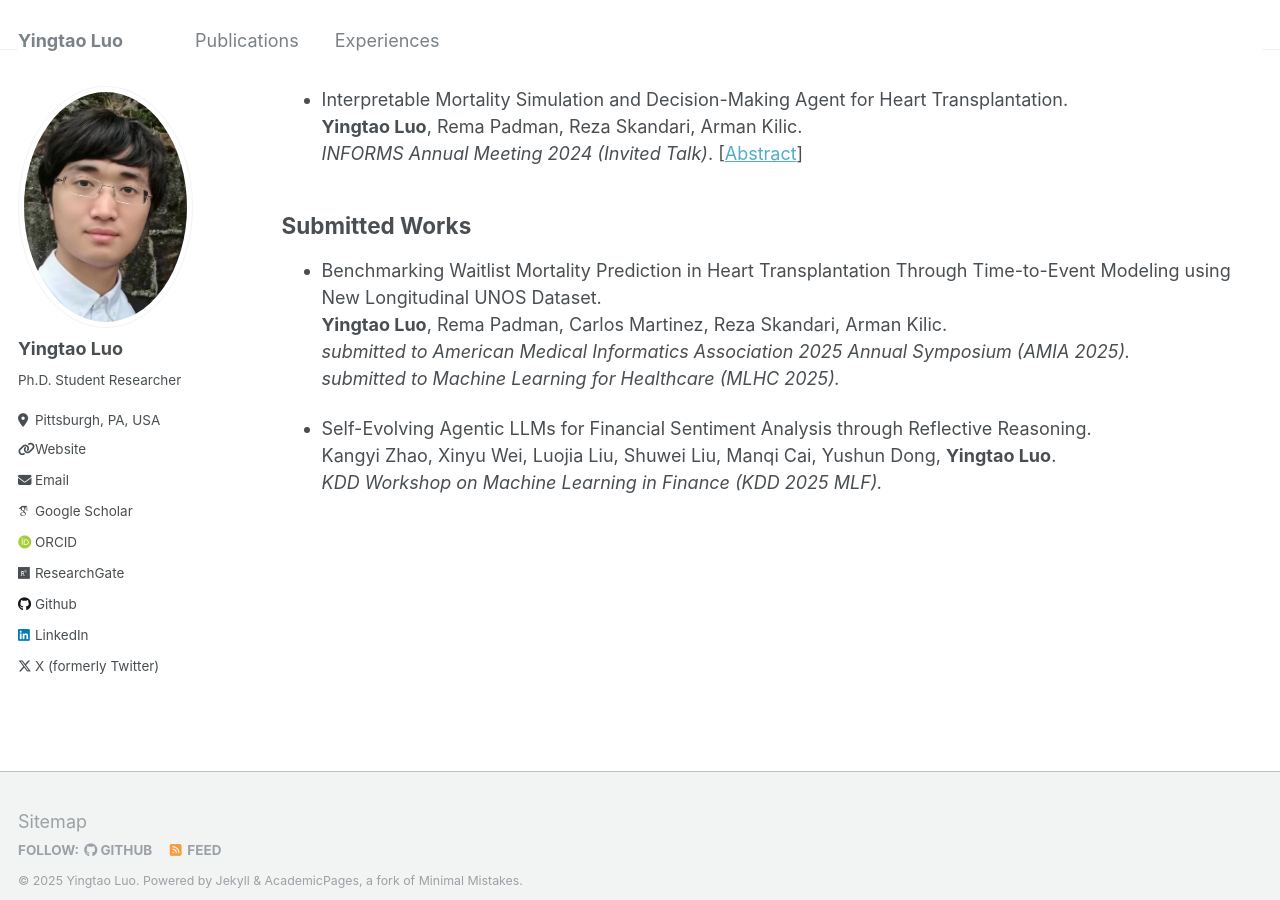
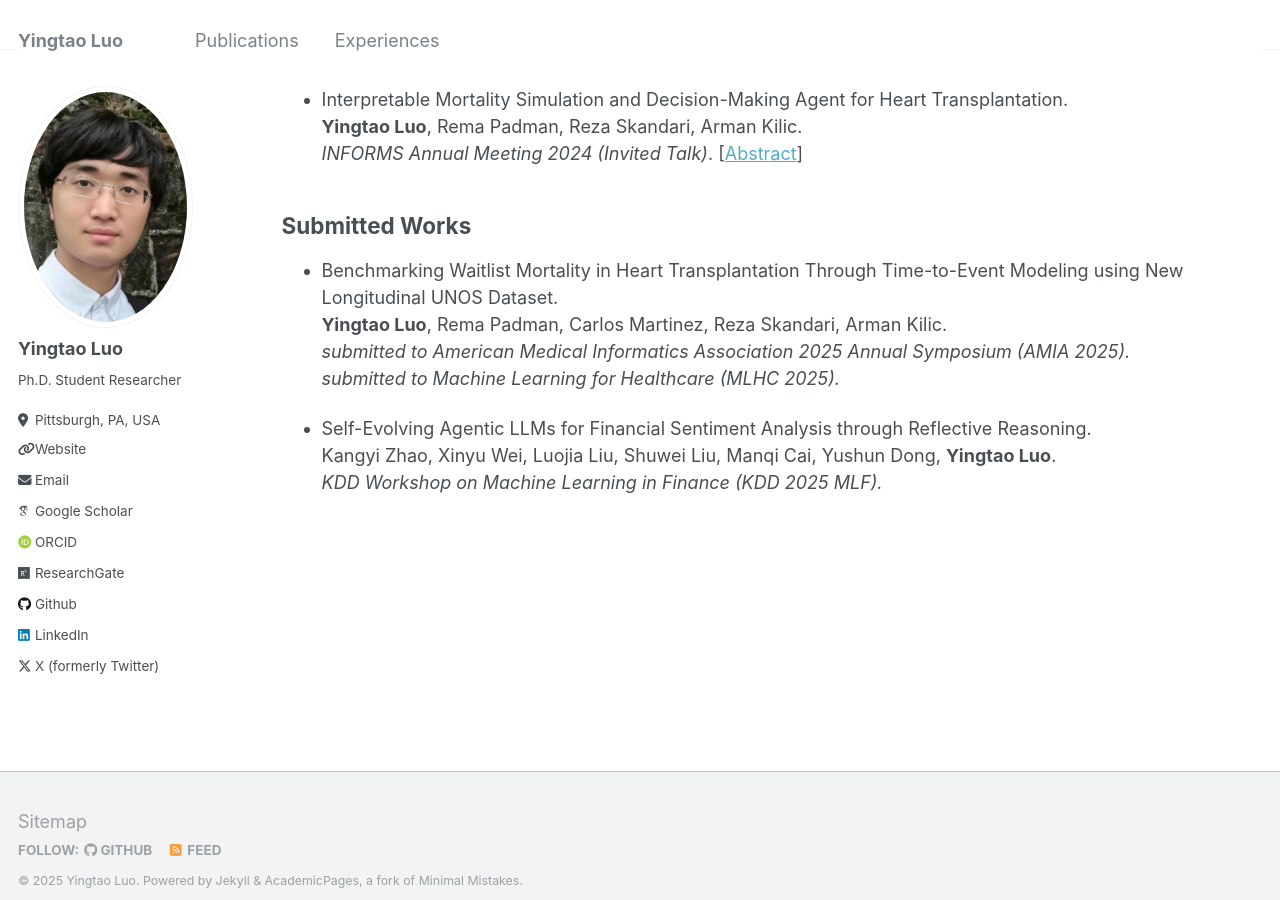
Before and after one commit to yingtaoluo/yingtaoluo.github.io, a Jekyll site: the page built from _pages/publications.md, in a window 1280 px wide and 900 px high, scrolled down 2588 px. Built offline with Jekyll 4.4.1, drawn with Linux system fonts in a browser that asks for light colours; some web fonts are replaced.

Commit message:
Update publications.md

```diff
--- a/_pages/publications.md
+++ b/_pages/publications.md
@@ -107,7 +107,7 @@ __Yingtao Luo__, Rema Padman, Reza Skandari, Arman Kilic.
 *INFORMS Annual Meeting 2024 (Invited Talk)*. [[Abstract](https://github.com/yingtaoluo/yingtaoluo.github.io/edit/master/_talks/talk-1.md)]
 
 ## Submitted Works
-* Benchmarking Waitlist Mortality Prediction in Heart Transplantation Through Time-to-Event Modeling using New Longitudinal UNOS Dataset.
+* Benchmarking Waitlist Mortality in Heart Transplantation Through Time-to-Event Modeling using New Longitudinal UNOS Dataset.
 __Yingtao Luo__, Rema Padman, Carlos Martinez, Reza Skandari, Arman Kilic.
 *submitted to American Medical Informatics Association 2025 Annual Symposium (AMIA 2025).*
 *submitted to Machine Learning for Healthcare (MLHC 2025).*
```
